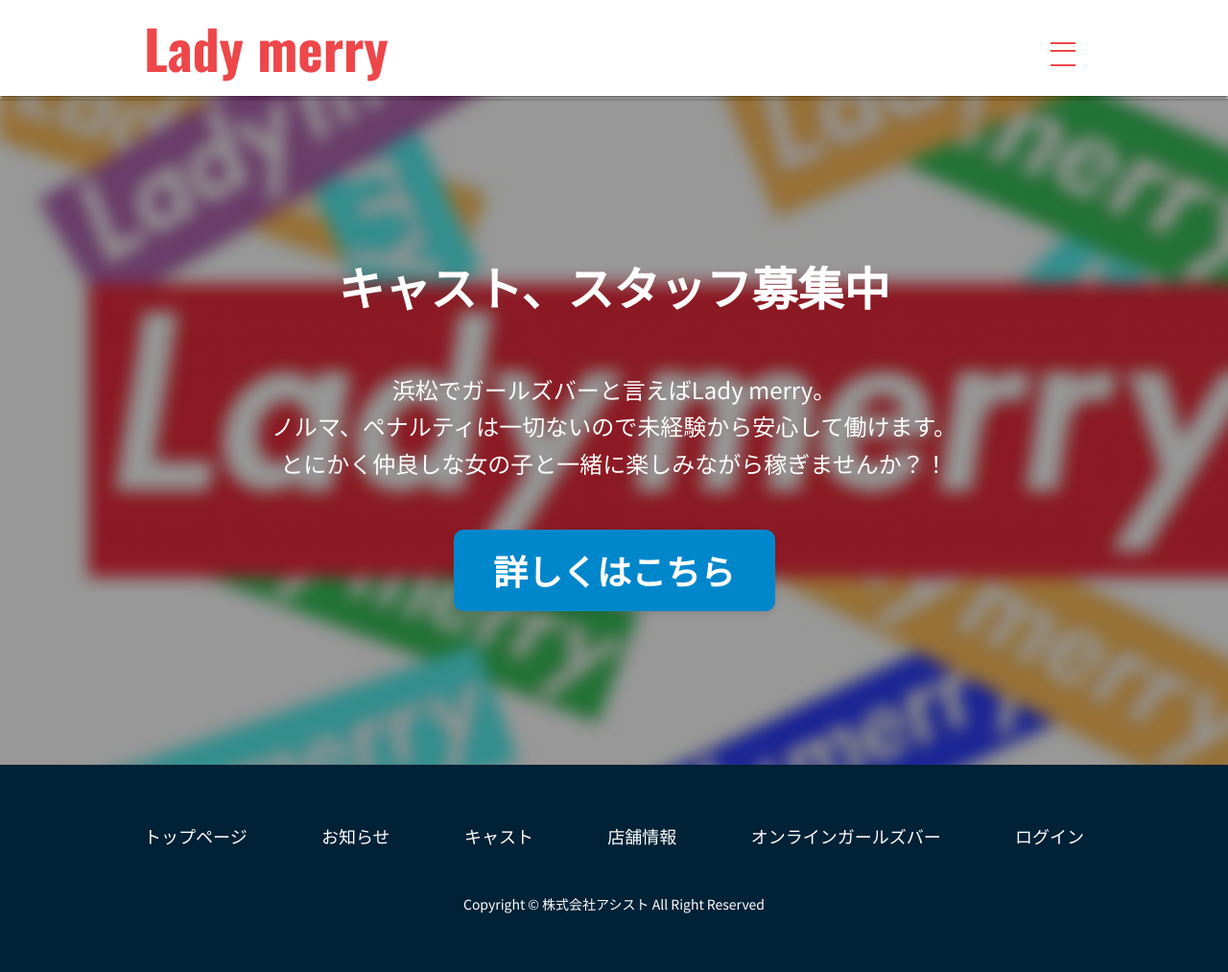
After one commit to ttcksf/asist, a PHP site: page /single.html in a window 1280 px wide. The commit adds this page. Shown: the whole page at 96% size. Run offline with PHP 8.4, Linux system fonts and the light colour scheme; style sheets or scripts are compiled from the project's sources.

Commit message:
single.htmlと_single.scssを追加

```diff
--- a/css/style.scss
+++ b/css/style.scss
@@ -4,3 +4,4 @@
 @import "_includes";
 @import "_front-page";
 @import "_archive.scss";
+@import "_single.scss";
--- /dev/null
+++ b/single.html
@@ -0,0 +1,102 @@
+<!DOCTYPE html>
+<html lang="ja">
+
+<head>
+    <meta charset="UTF-8">
+    <meta http-equiv="X-UA-Compatible" content="IE=edge">
+    <meta name="viewport" content="width=device-width, initial-scale=1.0">
+    <title>Lady merry</title>
+    <link rel="stylesheet" href="https://use.fontawesome.com/releases/v5.15.3/css/all.css"
+        integrity="sha384-SZXxX4whJ79/gErwcOYf+zWLeJdY/qpuqC4cAa9rOGUstPomtqpuNWT9wdPEn2fk" crossorigin="anonymous">
+    <link rel="stylesheet" href="/css/reset.css">
+    <link rel="shortcut icon" href="/img/favicon.ico">
+    <script src="https://code.jquery.com/jquery-3.6.0.min.js"
+        integrity="sha256-/xUj+3OJU5yExlq6GSYGSHk7tPXikynS7ogEvDej/m4=" crossorigin="anonymous"></script>
+    <script src="/js/wow.min.js"></script>
+    <link rel="stylesheet" href="/css/animate.css">
+    <link rel="stylesheet" href="/css/style.css">
+    <script src="/js/script.js"></script>
+</head>
+
+<body>
+    <header class="header">
+        <div class="header__inner inner">
+            <h1 class="header__logo"><a href="/">Lady merry</a></h1>
+            <!-- <ul class="header__nav">
+                <li><a href="" class="is-active">トップページ</a></li>
+                <li><a href="">お知らせ</a></li>
+                <li><a href="">キャスト一覧</a></li>
+                <li><a href="">店内写真</a></li>
+                <li><a href="">オンラインガールズバー</a></li>
+                <li><a href="">ログイン</a></li>
+            </ul> -->
+            <div class="drawer">
+                <input type="checkbox" class="drawer__checkbox" id="drawerCheckbox">
+                <label for="drawerCheckbox" class="drawer__icon">
+                    <span class="drawer__icon-parts"></span><!-- /.drawer__icon-parts -->
+                </label><!-- /.drawer__icon -->
+                <label for="drawerChechbox" class="drawer__overlay"></label><!-- /.drawer__overlay -->
+                <nav class="drawer__menu">
+                    <ul>
+                        <li class="drawer__item"><a href="/" class="drawer__item-inner">トップページ</a>
+                            <!-- /.drawer__item-inner -->
+                        </li><!-- /.drawer__item -->
+                        <li class="drawer__item"><a href="/" class="drawer__item-inner">お知らせ</a>
+                            <!-- /.drawer__item-inner -->
+                        </li><!-- /.drawer__item -->
+                        <li class="drawer__item"><a href="/" class="drawer__item-inner">キャスト</a>
+                            <!-- /.drawer__item-inner -->
+                        </li><!-- /.drawer__item -->
+                        <li class="drawer__item"><a href="/" class="drawer__item-inner">店舗情報</a>
+                            <!-- /.drawer__item-inner -->
+                        </li><!-- /.drawer__item -->
+                        <li class="drawer__item"><a href="/" class="drawer__item-inner">オンラインガールズバー</a>
+                            <!-- /.drawer__item-inner -->
+                        </li><!-- /.drawer__item -->
+                        <li class="drawer__item"><a href="/" class="drawer__item-inner">ログイン</a>
+                            <!-- /.drawer__item-inner -->
+                        </li><!-- /.drawer__item -->
+                    </ul>
+                </nav><!-- /.drawer__menu -->
+            </div><!-- /.drawer -->
+        </div>
+    </header><!-- /.header -->
+
+    <section class="cta">
+        <div class="cta__inner inner">
+            <div class="SPACER--160"></div><!-- /.SPACER--160 -->
+            <h1 class="cta-title">キャスト、スタッフ募集中</h1><!-- /.cta-title -->
+            <p class="cta-description">
+                浜松でガールズバーと言えばLady merry。<br>
+                ノルマ、ペナルティは一切ないので未経験から安心して働けます。<br>
+                とにかく仲良しな女の子と一緒に楽しみながら稼ぎませんか？！
+            </p><!-- /.cta-description -->
+            <div class="cta__button btn-color btn-color-blue">
+                <a href="">詳しくはこちら</a>
+            </div><!-- /.cta__button btn-color-blue -->
+            <div class="SPACER--160"></div><!-- /.SPACER--160 -->
+        </div><!-- /.cta__inner -->
+    </section><!-- /.cta -->
+    <footer class="footer">
+        <div class="footer__inner inner">
+            <div class="SPACER--60"></div><!-- /.SPACER--60 -->
+            <div class="footer__menu">
+                <ul class="footer__nav">
+                    <li><a href="">トップページ</a></li>
+                    <li><a href="">お知らせ</a></li>
+                    <li><a href="">キャスト</a></li>
+                    <li><a href="">店舗情報</a></li>
+                    <li><a href="">オンラインガールズバー</a></li>
+                    <li><a href="">ログイン</a></li>
+                </ul><!-- /.footer__nav -->
+            </div><!-- /.footer__menu -->
+            <p class="copyright">
+                Copyright &copy; 株式会社アシスト All Right Reserved
+            </p><!-- /.copyright -->
+            <div class="SPACER--60"></div><!-- /.SPACER--60 -->
+        </div><!-- /.footer__inner inner -->
+    </footer><!-- /.footer -->
+
+</body>
+
+</html>
```
Also changed, not shown: css/_single.scss (added), 1 other file.
